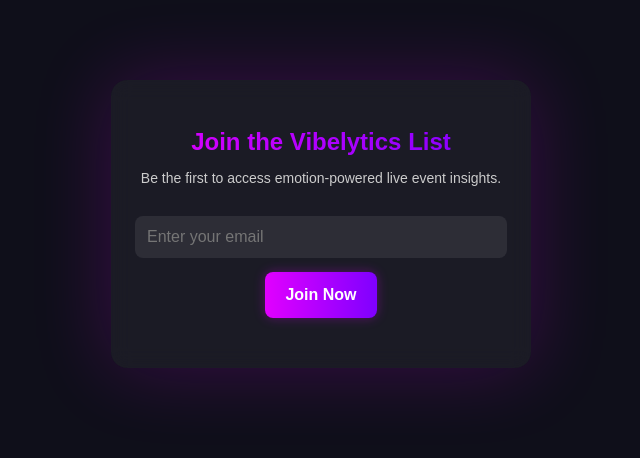
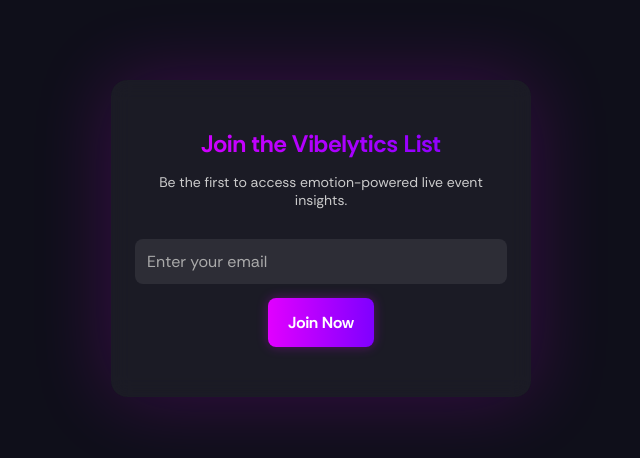
Before and after one commit to konsevdi/vibelytics-signup, a plain HTML site: page index.html in a window 1280 px wide. Shown: the whole page, without its empty margins (319-959 px from the left). Drawn offline with nearby package versions, Linux system fonts and the light colour scheme; a web font is replaced by a local one.

Commit message:
Update index.html

```diff
--- a/index.html
+++ b/index.html
@@ -1,4 +1,3 @@
-
 <!DOCTYPE html>
 <html lang="en">
 <head>
@@ -6,81 +5,111 @@
   <meta name="viewport" content="width=device-width, initial-scale=1.0"/>
   <title>Join Vibelytics</title>
 
-  <link href="https://api.fontshare.com/v2/css?f[]=satoshi@300,400,500,700&display=swap" rel="stylesheet">
-  <script src="https://cdn.jsdelivr.net/npm/@supabase/supabase-js@2.49.4/dist/umd/supabase.min.js"></script>
-  <script async defer src="https://scripts.simpleanalyticscdn.com/latest.js"></script>
-  <script src="https://cdn.jsdelivr.net/npm/particles.js@2.0.0/particles.min.js"></script>
+  <!-- Remove Satoshi; load Rethink Sans -->
+  <style>
+    @font-face {
+      font-family: 'Rethink Sans';
+      font-style: normal;
+      font-weight: 300;
+      src: url('/fonts/RethinkSans-Light.woff2') format('woff2'),
+           url('/fonts/RethinkSans-Light.woff') format('woff');
+    }
+    @font-face {
+      font-family: 'Rethink Sans';
+      font-style: normal;
+      font-weight: 400;
+      src: url('/fonts/RethinkSans-Regular.woff2') format('woff2'),
+           url('/fonts/RethinkSans-Regular.woff') format('woff');
+    }
+    @font-face {
+      font-family: 'Rethink Sans';
+      font-style: normal;
+      font-weight: 500;
+      src: url('/fonts/RethinkSans-Medium.woff2') format('woff2'),
+           url('/fonts/RethinkSans-Medium.woff') format('woff');
+    }
+    @font-face {
+      font-family: 'Rethink Sans';
+      font-style: normal;
+      font-weight: 700;
+      src: url('/fonts/RethinkSans-Bold.woff2') format('woff2'),
+           url('/fonts/RethinkSans-Bold.woff') format('woff');
+    }
+    @font-face {
+      font-family: 'Rethink Sans';
+      font-style: normal;
+      font-weight: 800;
+      src: url('/fonts/RethinkSans-ExtraBold.woff2') format('woff2'),
+           url('/fonts/RethinkSans-ExtraBold.woff') format('woff');
+    }
 
-  <style>
     html, body {
       margin: 0;
       padding: 0;
       height: 100%;
-      font-family: 'Satoshi', sans-serif;
+      font-family: 'Rethink Sans', sans-serif;
       background: #0f0f1a;
       overflow: hidden;
       box-sizing: border-box;
+      color: #ffffff;
     }
 
+    /* Animated gradient waves */
     .waves {
       position: fixed;
       top: 0; left: 0;
-      width: 100%;
-      height: 100%;
+      width: 100%; height: 100%;
       z-index: -2;
       background: linear-gradient(-45deg, #300060, #44007c, #6f00b8, #3f0075);
       background-size: 800% 800%;
       animation: shimmerWave 18s ease infinite;
     }
-
     @keyframes shimmerWave {
-      0% { background-position: 0% 50%; }
-      50% { background-position: 100% 50%; }
+      0%   { background-position: 0% 50%; }
+      50%  { background-position: 100% 50%; }
       100% { background-position: 0% 50%; }
     }
 
+    /* Particle overlay */
     #particles-js {
       position: fixed;
-      width: 100%;
-      height: 100%;
+      width: 100%; height: 100%;
       top: 0; left: 0;
       z-index: -1;
     }
 
+    /* Card container */
     .card {
       max-width: 420px;
       width: 90%;
       margin: 10vh auto;
-      background: rgba(255, 255, 255, 0.05);
+      background: rgba(255,255,255,0.05);
       padding: 32px 24px;
       border-radius: 16px;
-      box-shadow: 0 0 80px rgba(225, 0, 255, 0.2);
+      box-shadow: 0 0 80px rgba(225,0,255,0.2);
       text-align: center;
       backdrop-filter: blur(10px);
-      color: #fff;
       box-sizing: border-box;
     }
 
+    /* Headings & text */
     h1 {
       font-size: 24px;
+      font-weight: 700;
       background: linear-gradient(90deg, #e100ff, #7f00ff);
       -webkit-background-clip: text;
       -webkit-text-fill-color: transparent;
       margin-bottom: 10px;
     }
-
     p {
       font-size: 14px;
       color: #ccc;
       margin-bottom: 20px;
     }
 
-    input[type="email"], input[type="text"],
-    ::placeholder, button {
-      font-family: 'Satoshi', sans-serif;
-    }
-
-    input[type="email"], input[type="text"] {
+    /* Inputs */
+    input[type="email"],
+    input[name="bot-field"] {
       width: 100%;
       padding: 12px;
       margin-top: 10px;
@@ -89,14 +118,20 @@
       border-radius: 8px;
       font-size: 16px;
       background: rgba(255,255,255,0.08);
-      color: white;
+      color: #fff;
+      font-family: 'Rethink Sans', sans-serif;
       box-sizing: border-box;
     }
-
     input[name="bot-field"] {
       display: none;
     }
+    ::placeholder {
+      color: #aaa;
+      opacity: 1;
+      font-family: 'Rethink Sans', sans-serif;
+    }
 
+    /* Button */
     button {
       padding: 14px 20px;
       background: linear-gradient(90deg, #e100ff, #7f00ff);
@@ -104,31 +139,38 @@
       border-radius: 8px;
       font-size: 16px;
       font-weight: 600;
+      font-family: 'Rethink Sans', sans-serif;
       color: #fff;
       cursor: pointer;
       transition: all 0.3s ease;
-      box-shadow: 0 0 12px rgba(225, 0, 255, 0.3);
+      box-shadow: 0 0 12px rgba(225,0,255,0.3);
+    }
+    button:hover {
+      background: linear-gradient(90deg, #d000f3, #6200ff);
+      box-shadow: 0 0 20px rgba(225,0,255,0.6);
     }
 
-    button:hover {
-      box-shadow: 0 0 20px rgba(225, 0, 255, 0.6);
-      background: linear-gradient(90deg, #d000f3, #6200ff);
-    }
-
+    /* Message text */
     #message {
       margin-top: 18px;
       font-size: 14px;
+      font-family: 'Rethink Sans', sans-serif;
     }
 
+    /* Mobile tweaks */
     @media screen and (max-width: 480px) {
       .card {
         margin-top: 15vh;
         padding: 28px 20px;
       }
       h1 { font-size: 22px; }
-      p { font-size: 13px; }
+      p  { font-size: 13px; }
     }
   </style>
+
+  <script src="https://cdn.jsdelivr.net/npm/@supabase/supabase-js@2.49.4/dist/umd/supabase.min.js"></script>
+  <script async defer src="https://scripts.simpleanalyticscdn.com/latest.js"></script>
+  <script src="https://cdn.jsdelivr.net/npm/particles.js@2.0.0/particles.min.js"></script>
 </head>
 <body>
   <div class="waves"></div>
@@ -155,7 +197,7 @@
       },
       "interactivity": {
         "events": { "onhover": { "enable": true, "mode": "repulse" }},
-        "modes": { "repulse": { "distance": 120 } }
+        "modes": { "repulse": { "distance": 120 }}
       },
       "retina_detect": true
     });
@@ -163,7 +205,7 @@
 
   <script>
     const SUPABASE_URL = 'https://nwxjvaayxsizcqseefgr.supabase.co';
-    const SUPABASE_ANON_KEY = 'eyJhbGciOiJIUzI1NiIsInR5cCI6IkpXVCJ9.eyJpc3MiOiJzdXBhYmFzZSIsInJlZiI6Im53eGp2YWF5eHNpemNxc2VlZmdyIiwicm9sZSI6ImFub24iLCJpYXQiOjE3NDUwOTQ4MzQsImV4cCI6MjA2MDY3MDgzNH0.J3KLrDPazt1-3Oz9pnGRLTp7JSHv5NYQznJF4IICNqQ';
+    const SUPABASE_ANON_KEY = 'REDACTED';
     const supabase = window.supabase.createClient(SUPABASE_URL, SUPABASE_ANON_KEY);
 
     async function signUp() {
@@ -172,24 +214,23 @@
       const message = document.getElementById("message");
       message.textContent = "";
 
-      if (botTrap !== "") {
+      if (botTrap) {
         message.textContent = "❌ Bot detected.";
         message.style.color = "#ff5555";
         return;
       }
 
       const userAgent = navigator.userAgent;
-      const ip = await fetch("https://api64.ipify.org?format=json").then(res => res.json()).then(data => data.ip).catch(() => null);
+      const ip = await fetch("https://api64.ipify.org?format=json")
+        .then(res => res.json()).then(d => d.ip).catch(() => null);
 
-      const { error: insertError } = await supabase.from("signups").insert([
-        { email: email, user_agent: userAgent, ip_address: ip }
-      ]);
+      const { error: insertError } = await supabase
+        .from("signups")
+        .insert([{ email, user_agent: userAgent, ip_address: ip }]);
 
       const { error: authError } = await supabase.auth.signInWithOtp({
         email,
-        options: {
-          emailRedirectTo: 'https://confirm.vibelytics.ai'
-        }
+        options: { emailRedirectTo: 'https://confirm.vibelytics.ai' }
       });
 
       if (insertError || authError) {
```
